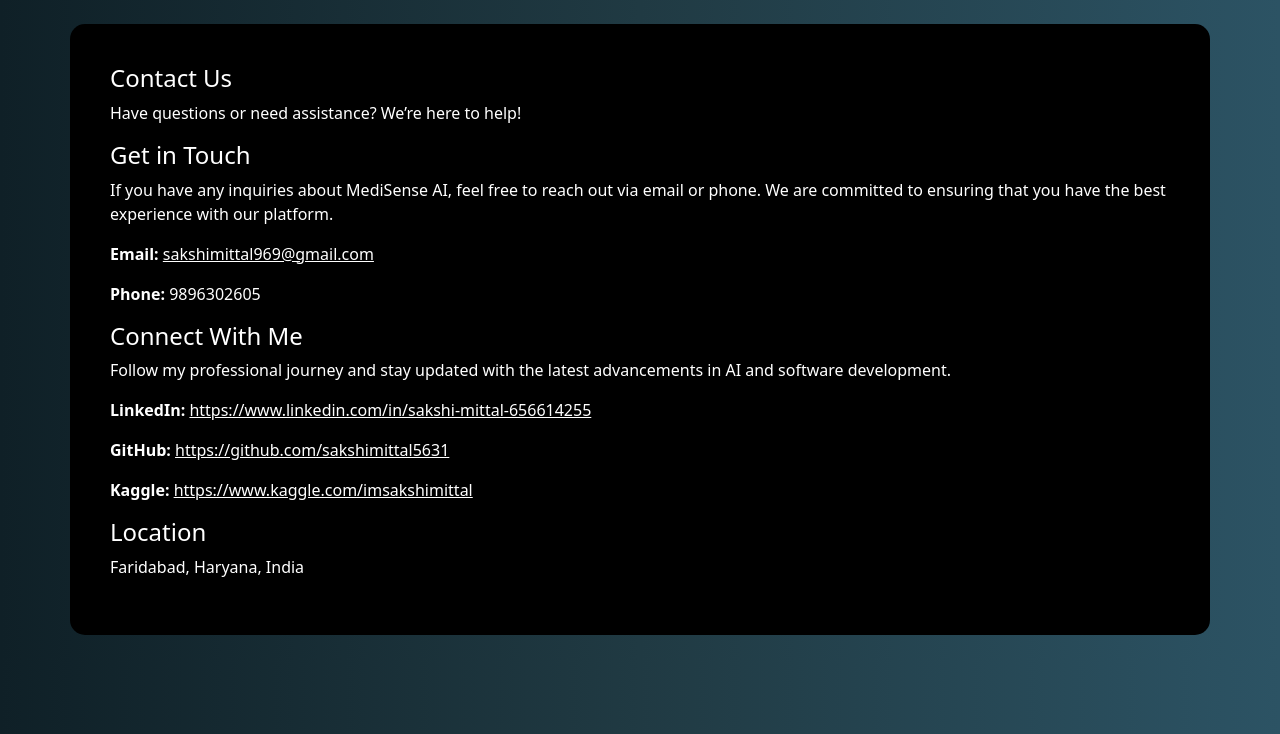
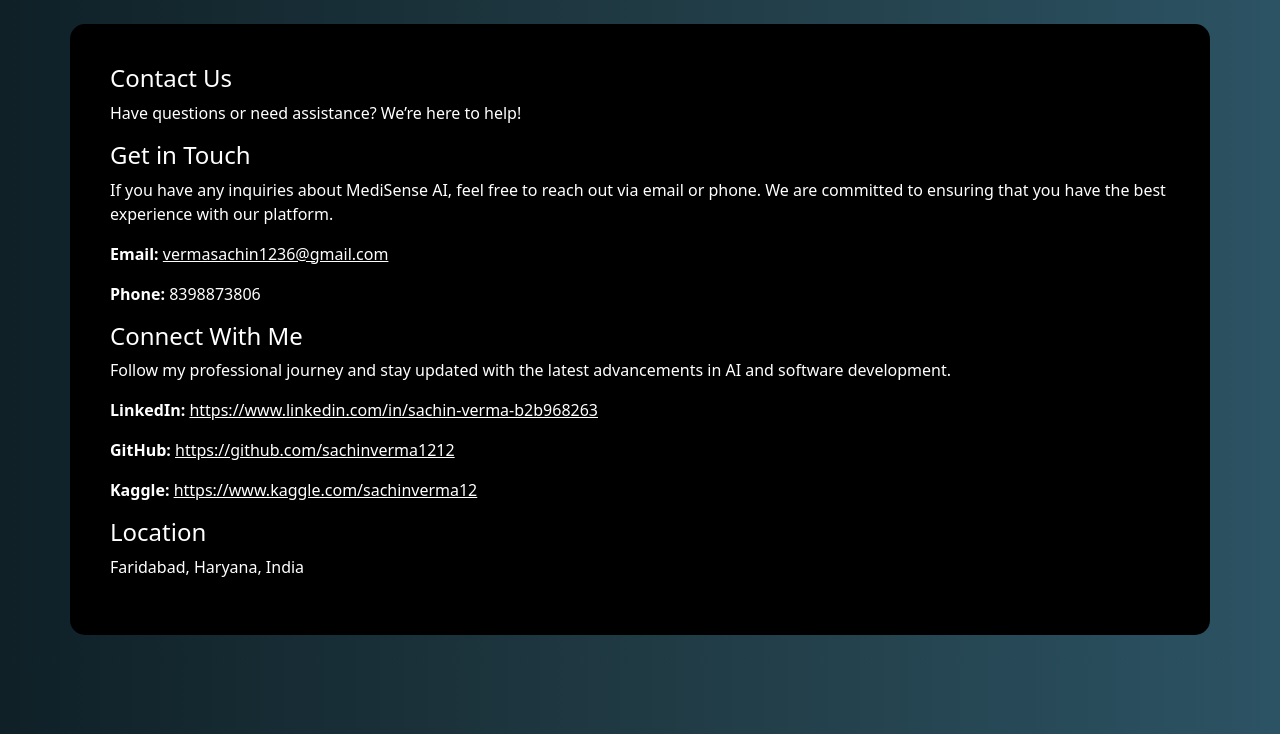
Before and after one commit to sachinverma1212/MedicalService, a FastAPI app: page /contact in a window 1280 px wide. Shown: the part 66-800 px from the top of the page. Run offline with FastAPI, Linux system fonts and the light colour scheme; parts of the project's set-up code (start-up, migrations or seed data) failed here and were passed over.

Commit message:
Update contact.html

```diff
--- a/templates/contact.html
+++ b/templates/contact.html
@@ -69,11 +69,11 @@
       </p>
       <p>
         <strong>Email:</strong>
-        <a href="mailto:sakshimittal969@gmail.com" style="color: white"
-          >sakshimittal969@gmail.com</a
+        <a href="mailto:vermasachin1236@gmail.com" style="color: white"
+          >vermasachin1236@gmail.com</a
         >
       </p>
-      <p><strong>Phone:</strong> 9896302605</p>
+      <p><strong>Phone:</strong> 8398873806</p>
 
       <h4>Connect With Me</h4>
       <p>
@@ -83,28 +83,27 @@
       <p>
         <strong>LinkedIn:</strong>
         <a
-          href="https://www.linkedin.com/in/sakshi-mittal-656614255"
+          href="https://www.linkedin.com/in/sachin-verma-b2b968263"
           target="_blank"
           style="color: white"
-          >https://www.linkedin.com/in/sakshi-mittal-656614255</a
+          >https://www.linkedin.com/in/sachin-verma-b2b968263</a
         >
       </p>
       <p>
         <strong>GitHub:</strong>
         <a
-          href="https://github.com/sakshimittal5631"
+          href="https://github.com/sachinverma1212"
           target="_blank"
           style="color: white"
-          >https://github.com/sakshimittal5631</a
-        >
+          >https://github.com/sachinverma1212   </a>
       </p>
       <p>
         <strong>Kaggle:</strong>
         <a
-          href="https://www.kaggle.com/imsakshimittal"
+          href="https://www.kaggle.com/sachinverma12"
           target="_blank"
           style="color: white"
-          >https://www.kaggle.com/imsakshimittal</a
+          >https://www.kaggle.com/sachinverma12</a
         >
       </p>
 
```
